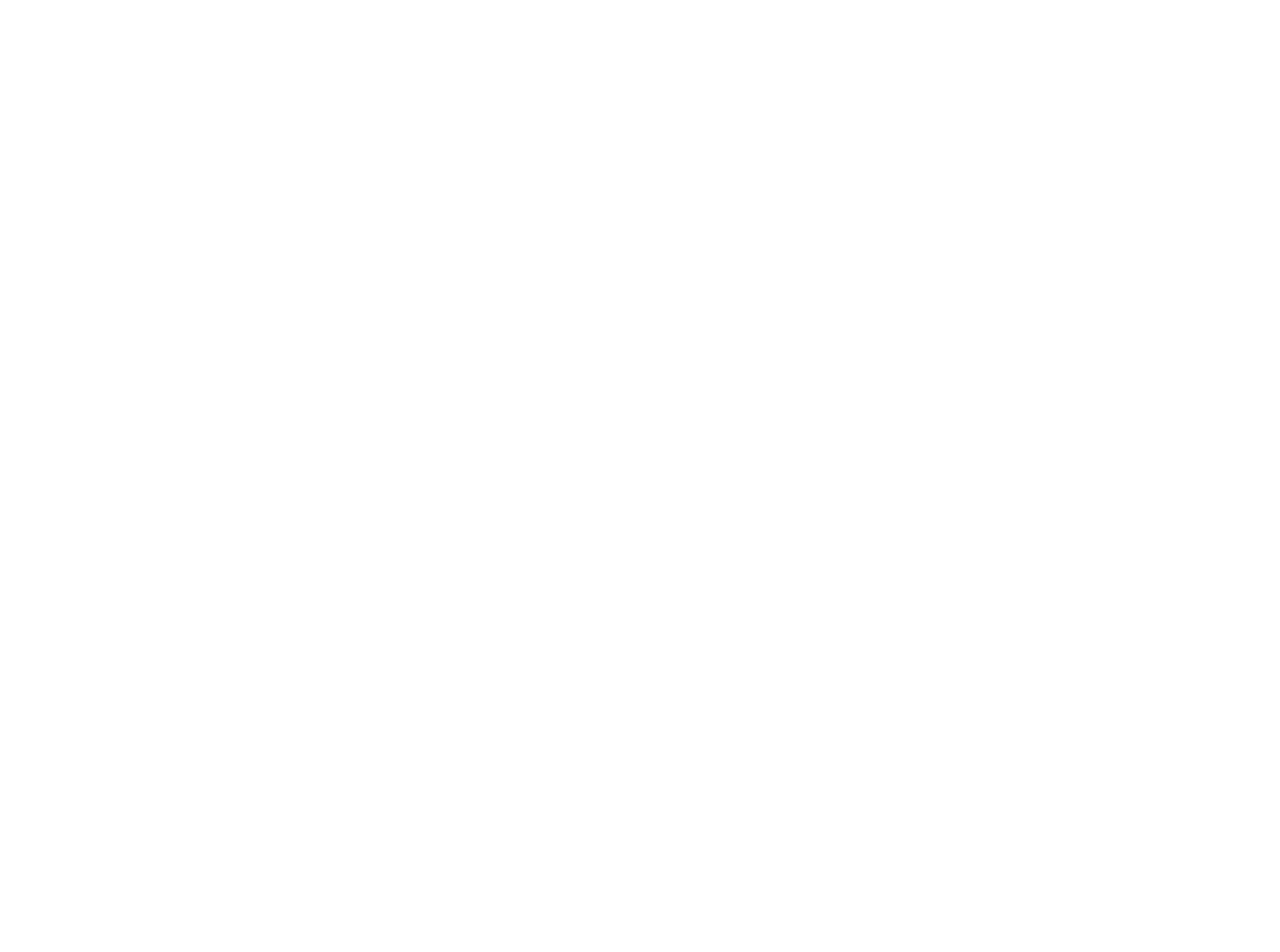
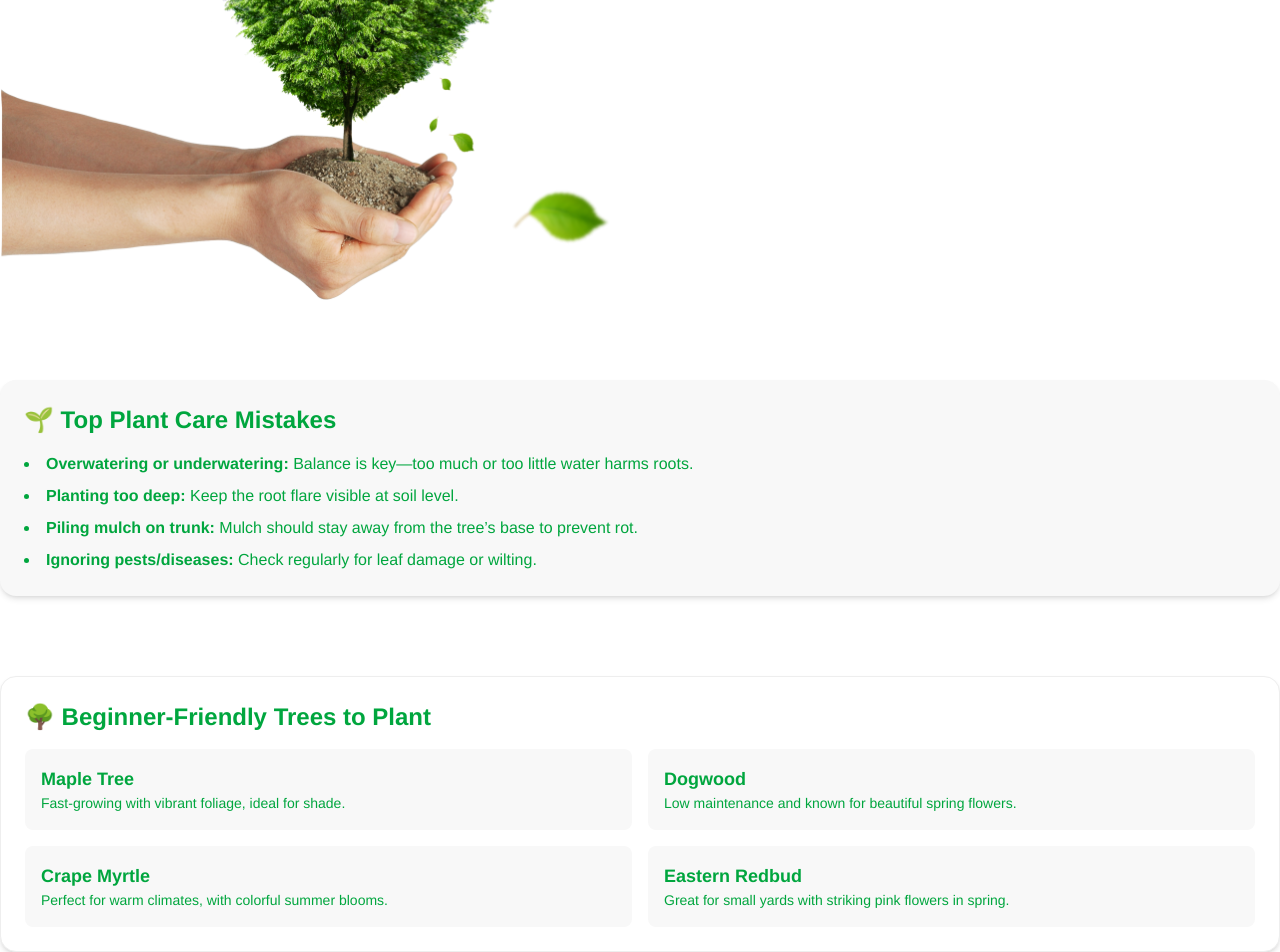
Before and after one commit to islamemon59/plant-tree-client-side, a React (Vite) app: page / in a window 1280 px wide. Shown: the part 970-1922 px from the top of the page. Before the commit the page ends 800 px from the top, so only its background shows below. Built offline with nearby package versions, Linux system fonts and the light colour scheme; no server answers.

Commit message:
extra 3 section added

```diff
--- a/src/Component/Banner.jsx
+++ b/src/Component/Banner.jsx
@@ -31,7 +31,7 @@
           slot="container-start"
           className="parallax-bg"
           style={{
-            "background-image":
+            "backgroundImage":
               "url(https://cdn.create.vista.com/api/media/medium/193173092/stock-photo-plant-tree-passion-fruit-strong-seedlings-planting-young-tree-old?token=)",
           }}
           data-swiper-parallax="-23%"
--- a/src/Component/Home.jsx
+++ b/src/Component/Home.jsx
@@ -1,13 +1,78 @@
-import React from 'react';
-import Banner from './Banner';
+import React from "react";
+import Banner from "./Banner";
 
 const Home = () => {
-    return (
-        <div>
-            <Banner></Banner>
+  return (
+    <div>
+      <Banner></Banner>
 
+<section className="my-20">
+<div className="card lg:card-side bg-base-100">
+  <figure>
+    <img
+      src="transparent.png"
+      alt="Album" />
+  </figure>
+  <div className="card-body text-green-600 mt-6">
+    <h2 className="card-title md:text-5xl text-4xl">Whispers of the Earth</h2>
+    <p className="md:text-xl">Planting trees is nature’s quiet way of building a louder, greener future.</p>
+  </div>
+</div>
+</section>
+
+      <section>
+        <div className="my-20 p-6 bg-base-200 rounded-2xl shadow-md text-green-600">
+          <h2 className="text-2xl font-bold mb-4">
+            🌱 Top Plant Care Mistakes
+          </h2>
+          <ul className="list-disc list-inside space-y-2 text-base">
+            <li>
+              <strong>Overwatering or underwatering:</strong> Balance is key—too
+              much or too little water harms roots.
+            </li>
+            <li>
+              <strong>Planting too deep:</strong> Keep the root flare visible at
+              soil level.
+            </li>
+            <li>
+              <strong>Piling mulch on trunk:</strong> Mulch should stay away
+              from the tree’s base to prevent rot.
+            </li>
+            <li>
+              <strong>Ignoring pests/diseases:</strong> Check regularly for leaf
+              damage or wilting.
+            </li>
+          </ul>
         </div>
-    );
+      </section>
+
+      <section>
+        <div className="my-20 p-6 bg-base-100 border border-base-300 rounded-2xl shadow-md text-green-600">
+          <h2 className="text-2xl font-bold mb-4">
+            🌳 Beginner-Friendly Trees to Plant
+          </h2>
+          <div className="grid grid-cols-1 md:grid-cols-2 gap-4">
+            <div className="card bg-base-200 p-4">
+              <h3 className="font-semibold text-lg">Maple Tree</h3>
+              <p>Fast-growing with vibrant foliage, ideal for shade.</p>
+            </div>
+            <div className="card bg-base-200 p-4">
+              <h3 className="font-semibold text-lg">Dogwood</h3>
+              <p>Low maintenance and known for beautiful spring flowers.</p>
+            </div>
+            <div className="card bg-base-200 p-4">
+              <h3 className="font-semibold text-lg">Crape Myrtle</h3>
+              <p>Perfect for warm climates, with colorful summer blooms.</p>
+            </div>
+            <div className="card bg-base-200 p-4">
+              <h3 className="font-semibold text-lg">Eastern Redbud</h3>
+              <p>Great for small yards with striking pink flowers in spring.</p>
+            </div>
+          </div>
+        </div>
+      </section>
+    </div>
+  );
 };
 
 export default Home;
--- /dev/null
+++ b/src/Pages/AllPlants.jsx
@@ -0,0 +1,11 @@
+import React from 'react';
+
+const AllPlants = () => {
+    return (
+        <div>
+
+        </div>
+    );
+};
+
+export default AllPlants;
--- a/src/index.css
+++ b/src/index.css
@@ -1,5 +1,7 @@
 @import "tailwindcss";
 @plugin "daisyui";
+
+
 
 li a.active {
     color: green;
--- a/src/styles.css
+++ b/src/styles.css
@@ -6,7 +6,6 @@
 }
 
 body {
-  background: #eee;
   font-family: Helvetica Neue, Helvetica, Arial, sans-serif;
   font-size: 14px;
   color: #000;
```
Also changed, not shown: src/MainLayout/MainLayout.jsx (+4 -4 lines), public/transparent.png (added), 1 other file (tests, documents, lock files or other folders).
